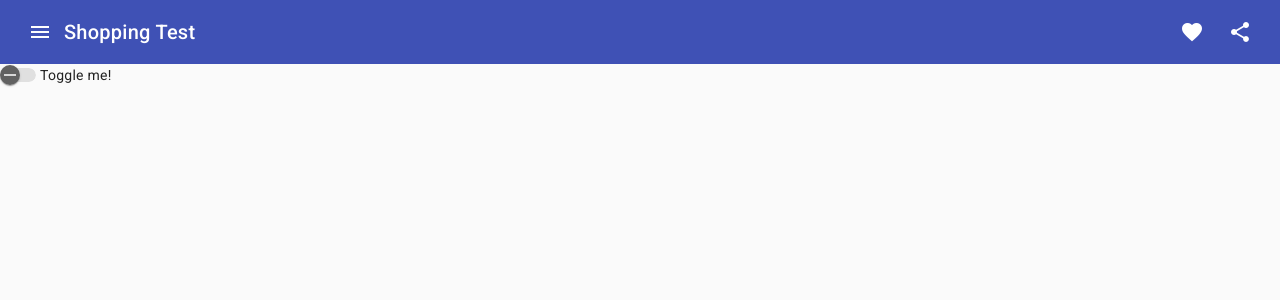
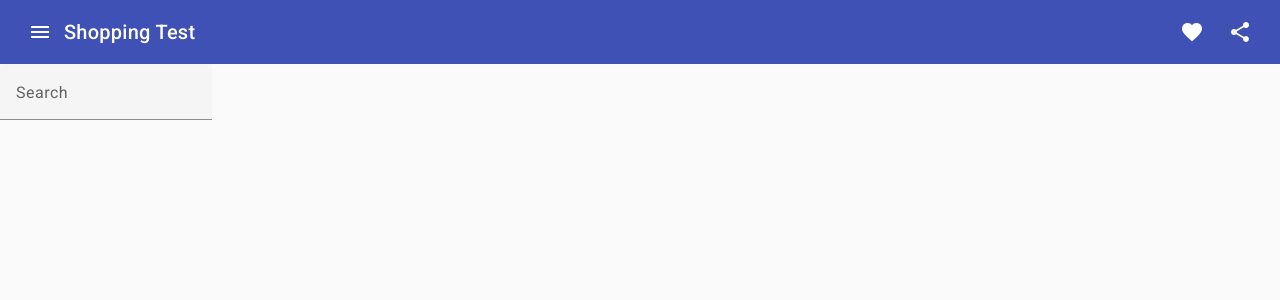
Before and after one commit to skirill430/Intro-to-Software, an Angular app: page / in a window 1280 px wide. Shown: the top 300 px of the page. Built offline with nearby package versions, Linux system fonts and the light colour scheme.

Commit message:
Added Search Box in Angular

```diff
--- a/src/app/app.component.html
+++ b/src/app/app.component.html
@@ -31,6 +31,12 @@
     </button>
   </mat-toolbar>
 
-  <!-- Test Slide Toggle in Main Body -->
-  <mat-slide-toggle>Toggle me!</mat-slide-toggle>
+  <!-- Search Input Box in Main Body -->
+  <form class="example-form">
+    <mat-form-field class="example-full-width">
+      <mat-label>Search</mat-label>
+      <input matInput placeholder="Ex. Dress Shoes">
+    </mat-form-field>
+  </form>
+
 </mat-drawer-container>
```
Also changed, not shown: src/app/app.module.ts (+6 -2 lines).
